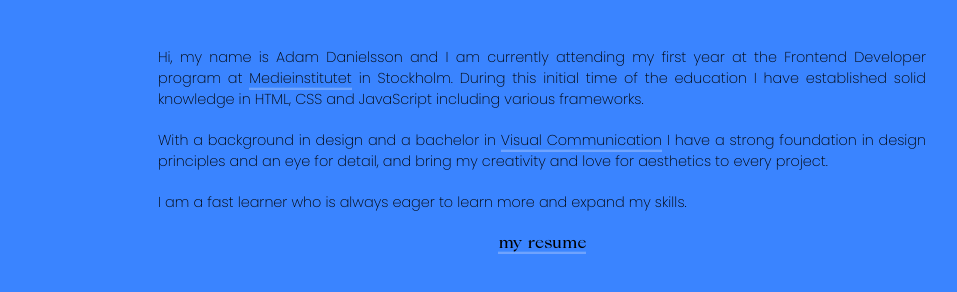
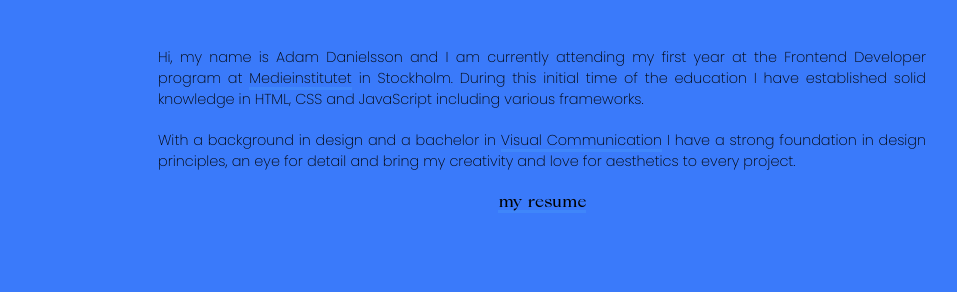
Before and after one commit to adamovd/portfolio_adam, a website built with Parcel: page src/index.html in a window 1280 px wide. Shown: the part 3105-3397 px from the top of the page, without its empty margins (98-1055 px from the left). Built offline with nearby package versions, Linux system fonts and the light colour scheme.

Commit message:
color and text changes

```diff
--- a/src/scss/_mixins.scss
+++ b/src/scss/_mixins.scss
@@ -94,14 +94,14 @@
   text-decoration: none;
   color: black;
   box-shadow: inset 0 -1px 0 var.$old-secondary-color,
-    0 2px 0 var.$secondary-color;
+    0 2px 0 var.$old-secondary-color;
   transition: box-shadow 500ms;
   overflow: hidden;
 }
 
 @mixin underline__hover {
   box-shadow: inset 0 -50px 0 var.$old-secondary-color,
-    0 2px 0 var.$secondary-color;
+    0 2px 0 var.$old-secondary-color;
   color: white;
   cursor: none;
 }
--- a/src/scss/_variables.scss
+++ b/src/scss/_variables.scss
@@ -17,5 +17,5 @@ $secondary-font: "Poppins", Arial, sans-serif;
 $primary-color: rgb(79, 149, 255);
 $secondary-color: rgb(111, 163, 254);
 
-$old-primary-color: rgb(58, 132, 255);
-$old-secondary-color: rgb(73, 144, 255);
+$old-primary-color: rgb(58, 122, 250);
+$old-secondary-color: rgb(63, 134, 250);
--- a/src/ts/models/pages/about.ts
+++ b/src/ts/models/pages/about.ts
@@ -26,8 +26,8 @@ export function about() {
   aboutPageTitle.innerHTML = "#about";
   aboutPageImage.src = "https://i.ibb.co/c8nMYmd/adam-1.png";
   aboutPageTextFirst.innerHTML = `Hi, my name is Adam Danielsson and I am currently attending my first year at the Frontend Developer program at <a href="https://medieinstitutet.se/utbildningar/front-end-developer/" target="_blank" class="underline">Medieinstitutet</a> in Stockholm. During this initial time of the education I have established solid knowledge in HTML, CSS and JavaScript including various frameworks.`;
-  aboutPageTextSecond.innerHTML = `With a background in design and a bachelor in <a href="https://mau.se/sok-utbildning/program/kgvik/" target="_blank" class="underline">Visual Communication</a> I have a strong foundation in design principles and an eye for detail, and bring my creativity and love for aesthetics to every project.`;
-  aboutPageTextThird.innerHTML = `I am a fast learner who is always eager to learn more and expand my skills.`;
+  aboutPageTextSecond.innerHTML = `With a background in design and a bachelor in <a href="https://mau.se/sok-utbildning/program/kgvik/" target="_blank" class="underline">Visual Communication</a> I have a strong foundation in design principles, an eye for detail and bring my creativity and love for aesthetics to every project.`;
+
   aboutPageResume.href =
     "https://indd.adobe.com/view/d70c9e51-5c67-49ca-8f1f-97d78ec72052";
   aboutPageResume.target = "_blank";
@@ -38,7 +38,7 @@ export function about() {
   aboutPageImgContainer.appendChild(aboutPageImage);
   aboutPageContainer.appendChild(aboutPageTextFirst);
   aboutPageContainer.appendChild(aboutPageTextSecond);
-  aboutPageContainer.appendChild(aboutPageTextThird);
+
   aboutPageContainer.appendChild(aboutPageResume);
   document.body.appendChild(aboutPageContainer);
 }
```
